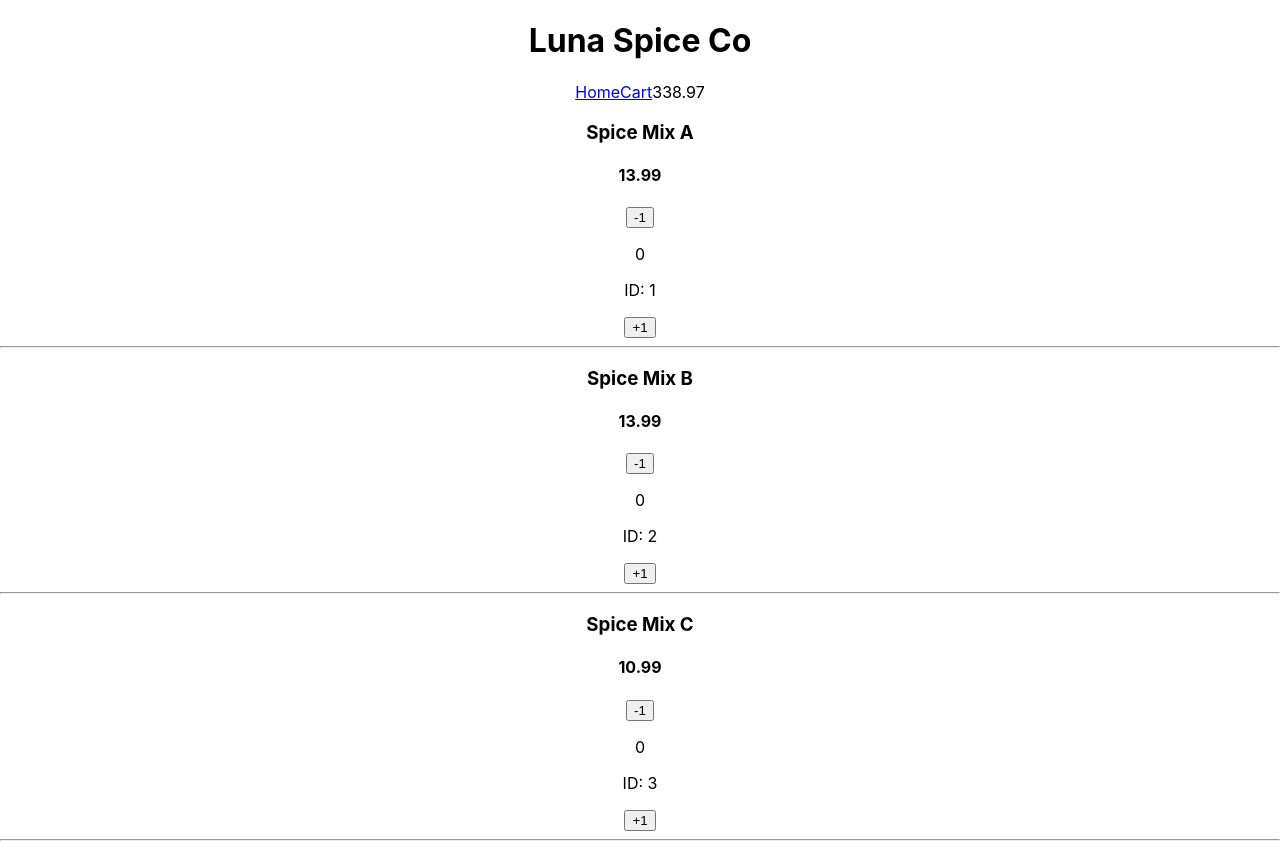
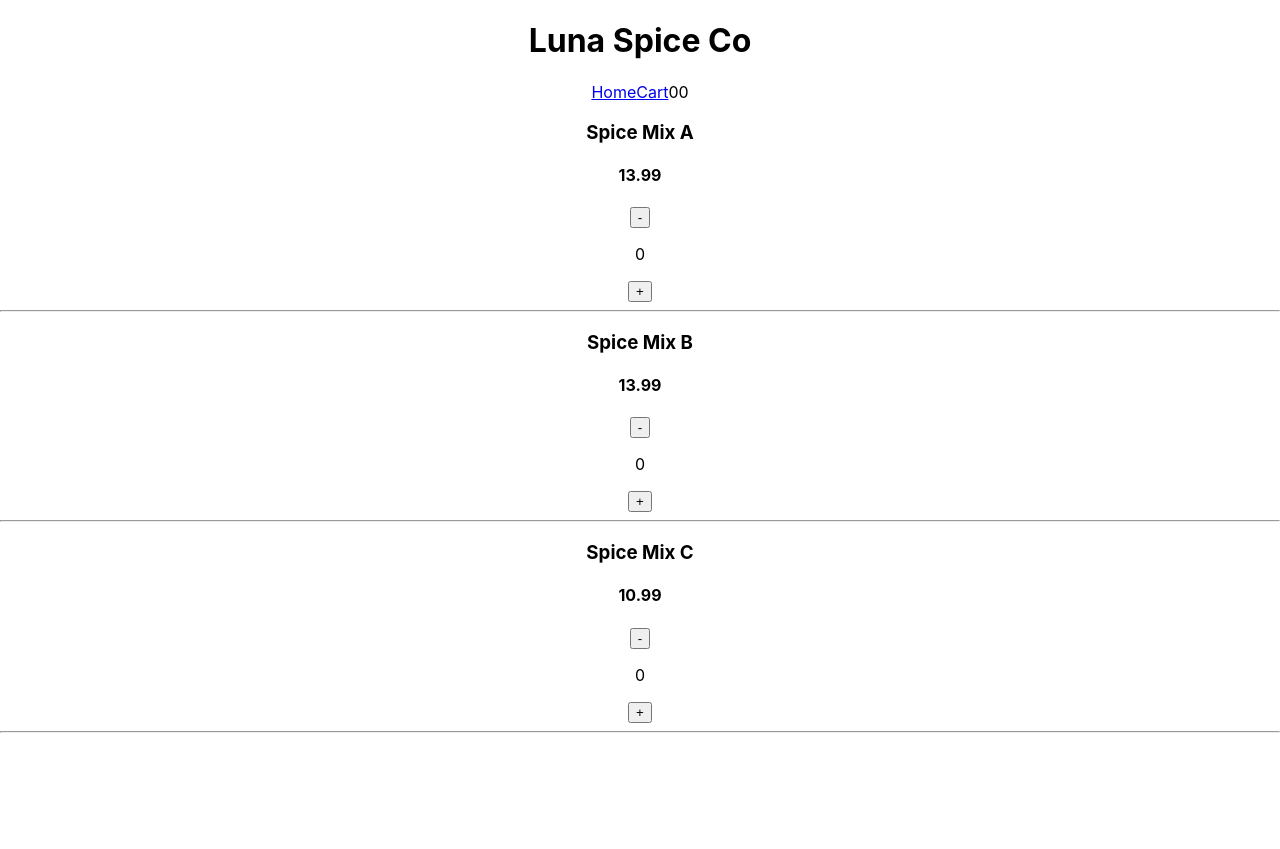
Before and after one commit to michaelchapa/lunaSpiceCo, a React (Create React App) app: page / in a window 1280 px wide. After the commit the page ends 800 px from the top, so only its background shows below. Built offline with nearby package versions, Linux system fonts and the light colour scheme.

Commit message:
Got the +/- for quantity per product and created a totalPrice method and itemsInCart method. Still need to tweak some components.

```diff
--- a/src/components/Cart.js
+++ b/src/components/Cart.js
@@ -3,7 +3,7 @@ import { withRouter } from 'react-router-dom';
 import { CartContext } from './CartContext';
 
 function Cart({ history }) {
-    const [cart, setCart, totalPrice] = useContext(CartContext);
+    const [cart, setCart, totalPrice, itemsInCart] = useContext(CartContext);
 
     return (
         <div>
--- a/src/components/CartContext.js
+++ b/src/components/CartContext.js
@@ -9,10 +9,11 @@ export const CartProvider = (props) => {
         {name: "Spice Mix C", price: 10.99, id: 3, quantity: 0}
     ]);
 
-    const totalPrice = cart.reduce((acc, curr) => acc + curr.price, 0);
+    const totalPrice = cart.reduce((acc, curr) => acc + curr.price * curr.quantity, 0);
+    const itemsInCart = cart.reduce((acc, curr) => acc + curr.quantity, 0);
 
     return (
-        <CartContext.Provider value = {[cart, setCart, totalPrice]}>
+        <CartContext.Provider value = {[cart, setCart, totalPrice, itemsInCart]}>
             {props.children}
         </CartContext.Provider>
     )
--- a/src/components/Navigation.js
+++ b/src/components/Navigation.js
@@ -5,14 +5,14 @@ import { Spring } from 'react-spring/renderprops';
 // import {useSpring, animated} from 'react-spring';
 
 export default function Navigation() {
-    const [cart, setCart, totalPrice] = useContext(CartContext);
+    const [cart, setCart, totalPrice, itemsInCart] = useContext(CartContext);
 
     return (
         <div>
             <h1>Luna Spice Co</h1>
             <Link to = "/">Home</Link>
             <Link to = "/cart">Cart</Link>
-            <span>{cart.length}</span>
+            <span>{itemsInCart}</span>
             <span>{totalPrice}</span>
         </div>
     )
--- a/src/components/Product.js
+++ b/src/components/Product.js
@@ -6,26 +6,40 @@ export const Product = (props) => {
     const productID = props.id - 1
 
     const subtractOne = () => {
-        console.log("subtracted 1");
-        setCart((cart) => {
-            // TODO
-        })
+        // Validate against negative Quantity
+        if(cart[productID].quantity <= 0)
+            return
+
+        setCart(cart.map((product) => {
+            if(product.id === props.id){
+                return {'name': product.name, 'price': product.price,
+                        'id': product.id, 'quantity': product.quantity - 1};
+            }
+            else{
+                return product;
+            }
+        }));
     }
 
     const addOne = () => {
-        // const product = {name: props.name, price: props.price, id: props.id}
-        // setCart(curr => [...curr, product]);
-        console.log("added 1")
+        setCart(cart.map((product) => {
+            if(product.id === props.id){
+                return {'name': product.name, 'price': product.price,
+                        'id': product.id, 'quantity': product.quantity + 1};
+            }
+            else{
+                return product;
+            }
+        }));
     }
 
     return(
         <div>
             <h3>{props.name}</h3>
             <h4>{props.price}</h4>
-            <button onClick = {subtractOne}>-1</button>
+            <button onClick = {subtractOne}>-</button>
             <p>{cart[productID].quantity}</p>
-            <p>ID: {props.id}</p>
-            <button onClick = {addOne}>+1</button>
+            <button onClick = {addOne}>+</button>
             <hr />
         </div>
     )
```
Also changed, not shown: 1 other file (tests, documents, lock files or other folders).
